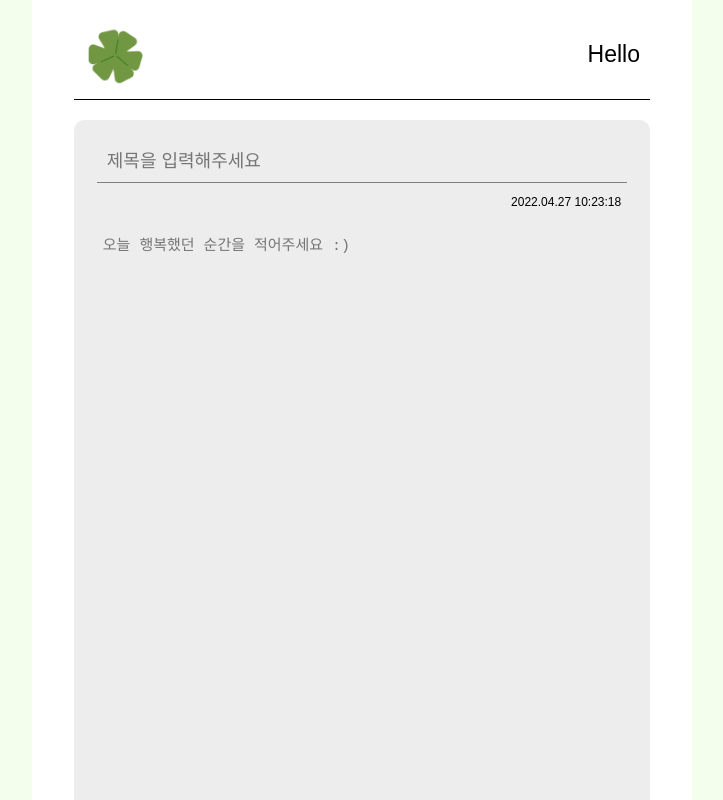
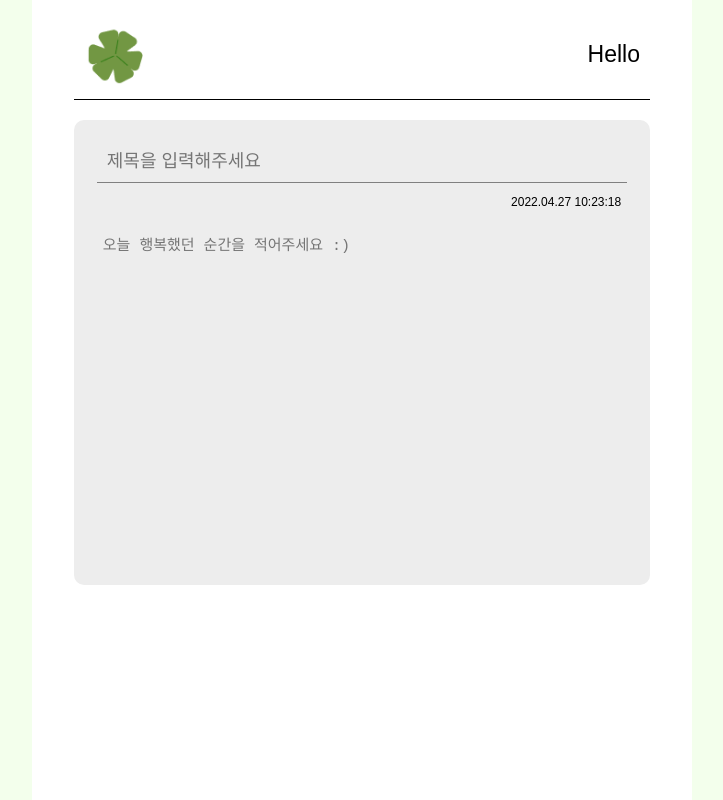
Before and after one commit to jayoung-cinnamon/happybottle, a React (Create React App) app: page /write in a window 1280 px wide. Shown: the top 800 px of the page, without its empty margins (278-1001 px from the left). Built offline with nearby package versions, Linux system fonts and the light colour scheme; no server answers; the database is empty.

Commit message:
[STYLE] Modify min-height

```diff
--- a/src/components/Write/Write.tsx
+++ b/src/components/Write/Write.tsx
@@ -94,9 +94,7 @@ const MainContainer = styled.div`
   height: 100%;
   background-color: white;
   display: flex;
-  /* justify-content: center; */
   flex-direction: column;
-  /* align-items: center; */
   padding: 10px;
 `;
 
@@ -152,12 +150,13 @@ const DateContainer = styled.div`
 const Content = styled.textarea`
   margin-top: 10px;
   background-color: #ededed;
-  min-height: 100vh;
+  min-height: 40vh;
   height: 100%;
   font-size: 15px;
   resize: none;
   border: none;
   width: 90%;
+  margin-bottom: 30px;
 `;
 
 const BtnWrapper = styled.div`
```
